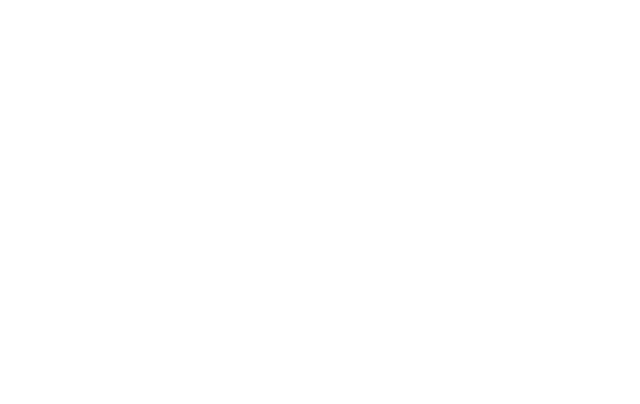
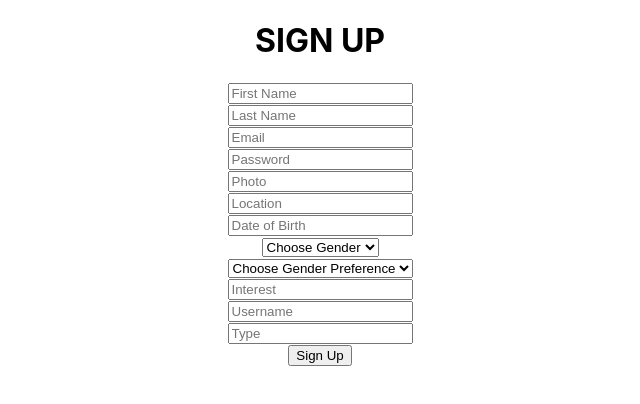
Before and after one commit to calvin-arieri/let-s-connect, a React (Create React App) app: page / in a window 1280 px wide. Shown: the top 404 px of the page, without its empty margins (320-960 px from the left). Built offline with nearby package versions, Linux system fonts and the light colour scheme.

Commit message:
created sign up form

```diff
--- a/src/App.js
+++ b/src/App.js
@@ -1,10 +1,18 @@
-import logo from './logo.svg';
 import './App.css';
+import SignUp from './components/SignUp';
 
 function App() {
+
+  function handleSignUp() {
+  // Add your sign-up logic here
+  console.log("User signed up successfully!");
+}
+
   return (
     <div className="App">
 
+
+   <SignUp handleSignUp={handleSignUp}/>
     </div>
   );
 }
--- a/src/components/SignUp.js
+++ b/src/components/SignUp.js
@@ -1,177 +1,178 @@
-import  { useRef } from "react";
-import  { useState } from "react";
+import { useState, useRef } from "react";
 
 function SignUp({ handleSignUp }) {
-  const [name, setName] = useState('');
-  const [email, setEmail] = useState('');
-  const [password, setPassword] = useState('');
-  const [photo, setPhoto] = useState('');
-  const [location, setLocation] = useState('');
-  const [dateOfBirth, setDateOfBirth] = useState('');
-  const [gender, setGender] = useState('');
-  const [interest, setInterest] = useState('');
+  const [formState, setFormState] = useState({
+    fname: "",
+    lname: "",
+    dateOfBirth: "",
+    location: "",
+    interest: "",
+    photo: "",
+    userName: "",
+    gender: "",
+    type: "",
+    email: "",
+    password: "",
+  });
 
+  const interestRef = useRef();
+  const userNameRef = useRef();
+  const typeRef = useRef();
 
-  const nameRef = useRef('');
-  const emailRef = useRef('');
-  const passwordRef = useRef('');
-  const photoRef = useRef('');
-  const locationRef = useRef('');
-  const dateOfBirthRef = useRef('');
-  const genderRef = useRef('');
-  const interestRef = useRef('');
-
-  const handleClick = () => {
-    handleSignUp();
-    console.log(
-      name,
-      email,
-      password,
-      photo,
-      location,
-      dateOfBirth,
-      gender,
-      interest
-    );
+  const handleChange = (event) => {
+    const { name, value } = event.target;
+    setFormState((prevState) => ({ ...prevState, [name]: value }));
   };
 
-  const handleNameChange = () => {
-    setName(nameRef.current.value);
+  const handleInterestChange = (event) => {
+    setFormState((prevState) => ({ ...prevState, interest: interestRef.current.value }));
   };
 
-  const handleEmailChange = () => {
-    setEmail(emailRef.current.value);
+  const handleUserNameChange = (event) => {
+    setFormState((prevState) => ({ ...prevState, userName: userNameRef.current.value }));
   };
 
-  const handlePasswordChange = () => {
-    setPassword(passwordRef.current.value);
+  const handleTypeChange = (event) => {
+    setFormState((prevState) => ({ ...prevState, type: typeRef.current.value }));
   };
 
-  const handlePhotoChange = () => {
-    setPhoto(photoRef.current.value);
+  const handleSubmit = (event) => {
+  event.preventDefault();
+
+  // Check if user already exists
+  fetch("http://localhost:3000/profiles")
+    .then((response) => response.json())
+    .then((data) => {
+      const existingUser = data.profiles.find(
+        (profile) =>
+          profile.email === formState.email || profile.userName === formState.userName
+      );
+      if (existingUser) {
+        alert("The user's account already exists");
+        return;
+      }
+
+      // Add new profile
+      const newProfile = {
+        fName: formState.fname,
+        lname: formState.lname,
+        "d.O.B": formState.dateOfBirth,
+        location: formState.location,
+        interest: formState.interest,
+        photo: formState.photo,
+        userName: formState.userName,
+        gender: formState.gender,
+        type: formState.type,
+        email: formState.email,
+        password: formState.password,
       };
 
-  const handleLocationChange = () => {
-    setLocation(locationRef.current.value);
-  };
-
-  const handleDateOfBirthChange = () => {
-    setDateOfBirth(dateOfBirthRef.current.value);
-  };
-
-  const handleGenderChange = () => {
-    setGender(genderRef.current.value);
-  };
-
-  const handleInterestChange = () => {
-    setInterest(interestRef.current.value);
-  };
-
-  const postData = async (url = '', data = {}) => {
-  const response = await fetch(url, {
-    method: 'POST',
+      fetch("http://localhost:3000/profiles", {
+        method: "POST",
         headers: {
-      'Content-Type': 'application/json'
+          "Content-Type": "application/json",
         },
-    body: JSON.stringify(data)
-  });
-  return response.json();
-};
-
-const myData = [
-  {
-    "fName": "calvin",
-    "lname": "Arieri",
-    "d.O.B": "02-05-2004",
-    "location": "Nairobi",
-    "interest": "Gaming",
-    "minAge": 18,
-    "maxAge": 25,
-    "photo": "",
-    "userName": "calvin_arieri",
-    "gender": "male",
-    "pGender": "female",
-    "type": "Long-term",
-    "email": "morebucalvin@gmail",
-    "password": "************",
-    "id": 1
-  }
-];
-
-postData('http://localhost:3000/profiles', myData)
-  .then(data => {
+        body: JSON.stringify(newProfile),
+      })
+        .then((response) => response.json())
+        .then((data) => {
           console.log(data); // JSON data returned from server
         })
-  .catch(error => {
+        .catch((error) => {
           console.error(error);
         });
+    })
+    .catch((error) => {
+      console.error(error);
+    });
+};
+      const handleClick = (event) => {
+  event.preventDefault();
+  // Perform additional action here
+};
 
   return (
     <div>
       <div className="container">
         <h1>SIGN UP</h1>
 
+        <form onSubmit={handleSubmit}>
           <div className="input-space">
             <input
               placeholder="First Name"
               type="text"
-            ref={nameRef}
-            onChange={handleNameChange}
+              name="fname"
+              value={formState.fname}
+              onChange={handleChange}
             />
           </div>
           <div className="input-space">
             <input
               placeholder="Last Name"
               type="text"
-            ref={nameRef}
-            onChange={handleNameChange}
+              name="lname"
+              value={formState.lname}
+              onChange={handleChange}
             />
           </div>
           <div className="input-space">
             <input
               placeholder="Email"
               type="text"
-            ref={emailRef}
-            onChange={handleEmailChange}
+              name="email"
+              value={formState.email}
+              onChange={handleChange}
             />
           </div>
           <div className="input-space">
             <input
               placeholder="Password"
               type="password"
-            ref={passwordRef}
-            onChange={handlePasswordChange}
+              name="password"
+              value={formState.password}
+              onChange={handleChange}
             />
           </div>
           <div className="input-space">
             <input
               placeholder="Photo"
               type="text"
-            ref={photoRef}
-            onChange={handlePhotoChange}
+              name="photo"
+              value={formState.photo}
+              onChange={handleChange}
             />
           </div>
           <div className="input-space">
             <input
               placeholder="Location"
               type="text"
-            ref={locationRef}
-            onChange={handleLocationChange}
+              name="location"
+              value={formState.location}
+              onChange={handleChange}
             />
           </div>
           <div className="input-space">
             <input
               placeholder="Date of Birth"
               type="text"
-            ref={dateOfBirthRef}
-            onChange={handleDateOfBirthChange}
+              name="dateOfBirth"
+              value={formState.dateOfBirth}
+              onChange={handleChange}
             />
           </div>
           <div className="input-space">
-          <select ref={genderRef} onChange={handleGenderChange}>
+            <select name="gender" value={formState.gender} onChange={handleChange}>
               <option value="">Choose Gender</option>
             <option value="male">Male</option>
             <option value="female">Female</option>
+          </select>
+        </div>
+          <div className="input-space">
+            <select name="  Prefgender" value={formState.Prefgender} onChange={handleChange}>
+              <option value="">Choose Gender Preference</option>
+            <option value="male">Male</option>
+            <option value="female">Female</option>
+              <option value="both">both</option>
           </select>
         </div>
         <div className="input-space">
@@ -182,7 +183,25 @@ postData('http://localhost:3000/profiles', myData)
             onChange={handleInterestChange}
           />
         </div>
+        <div className="input-space">
+          <input
+            placeholder="Username"
+            type="text"
+            ref={userNameRef}
+            onChange={handleUserNameChange}
+          />
+        </div>
+        <div className="input-space">
+          <input
+            placeholder="Type"
+            type="text"
+            ref={typeRef}
+            onChange={handleTypeChange}
+          />
+        </div>
+
         <button onClick={handleClick}>Sign Up</button>
+        </form>
       </div>
     </div>
   );
```
Also changed, not shown: db.json (added, +23 -0 lines), 1 other file (tests, documents, lock files or other folders). Lines whose indentation alone changed are shown as unchanged.
